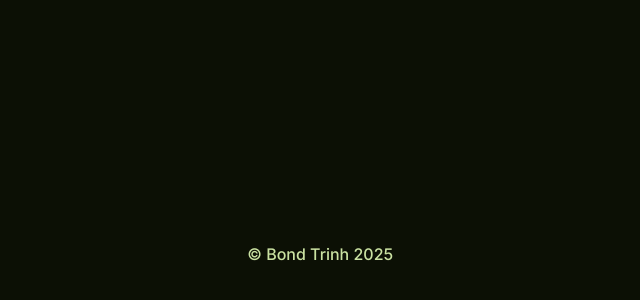
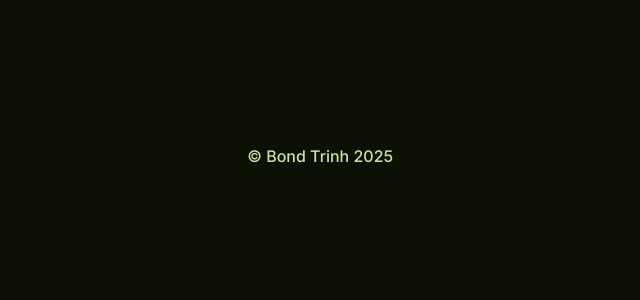
Before and after one commit to trinhbond/personal-portfolio, a React (Create React App) app: page /project/1 in a window 1280 px wide. Shown: the part 594-894 px from the top of the page, without its empty margins (1-641 px from the left). After the commit the page ends 800 px from the top, so only its background shows below. Built offline with nearby package versions, Linux system fonts and the light colour scheme.

Commit message:
position footer using absolute

```diff
--- a/src/App.tsx
+++ b/src/App.tsx
@@ -6,13 +6,15 @@ import { Section } from "./components/Section";
 
 export default function App() {
   const Layout = () => (
-    <div className="container-width">
+    <div className="container-width relative">
       <Outlet />
-      <Section>
-        <div className="text-green-dark">
-          &copy; Bond Trinh {new Date().getFullYear()}
-        </div>
-      </Section>
+      <div className="absolute bottom-0 mt-12">
+        <Section>
+          <div className="text-green-dark">
+            &copy; Bond Trinh {new Date().getFullYear()}
+          </div>
+        </Section>
+      </div>
     </div>
   );
 
--- a/src/pages/Home.tsx
+++ b/src/pages/Home.tsx
@@ -12,7 +12,7 @@ export default function Home(): JSX.Element {
   };
 
   return (
-    <motion.main className="flex flex-col items-center gap-8">
+    <motion.main className="flex flex-col items-center gap-8 pb-16">
       <motion.div
         initial="hidden"
         whileInView="visible"
--- a/src/pages/Project.tsx
+++ b/src/pages/Project.tsx
@@ -43,7 +43,7 @@ export default function Project() {
   if (!id) return null;
 
   return (
-    <main>
+    <main className="pb-16">
       <motion.div
         initial="hidden"
         whileInView="visible"
```
